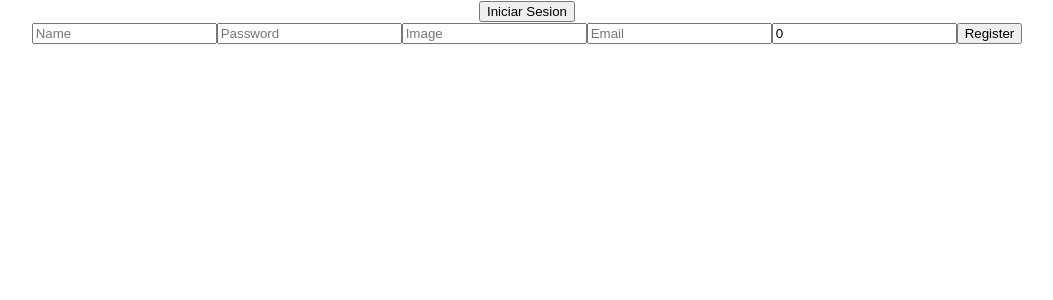
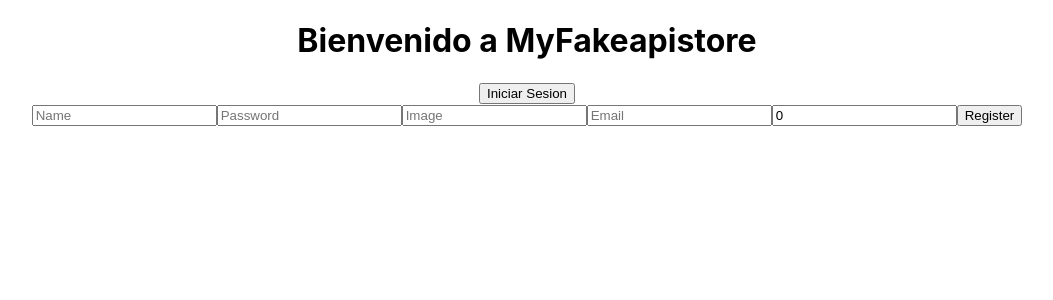
Before and after one commit to Tebanqito/MyFakestoreapi, a React (Create React App) app in the folder client/react-app-with-typescript/: page / in a window 1280 px wide. Shown: the top 300 px of the page, without its empty margins (113-1166 px from the left). Built offline with nearby package versions, Linux system fonts and the light colour scheme.

Commit message:
dando la bienvenida

```diff
--- a/client/react-app-with-typescript/src/components/Landing.tsx
+++ b/client/react-app-with-typescript/src/components/Landing.tsx
@@ -14,6 +14,7 @@
         <div className="App">
             {isAuthenticated ? <Home user={user} /> :
                 <div>
+                    <h1>Bienvenido a MyFakeapistore</h1>
                     <button onClick={() => setIsRegister(!isRegister)}>
                         {!isRegister ? "Iniciar Sesion" : "Registrarse"}
                     </button>
```
